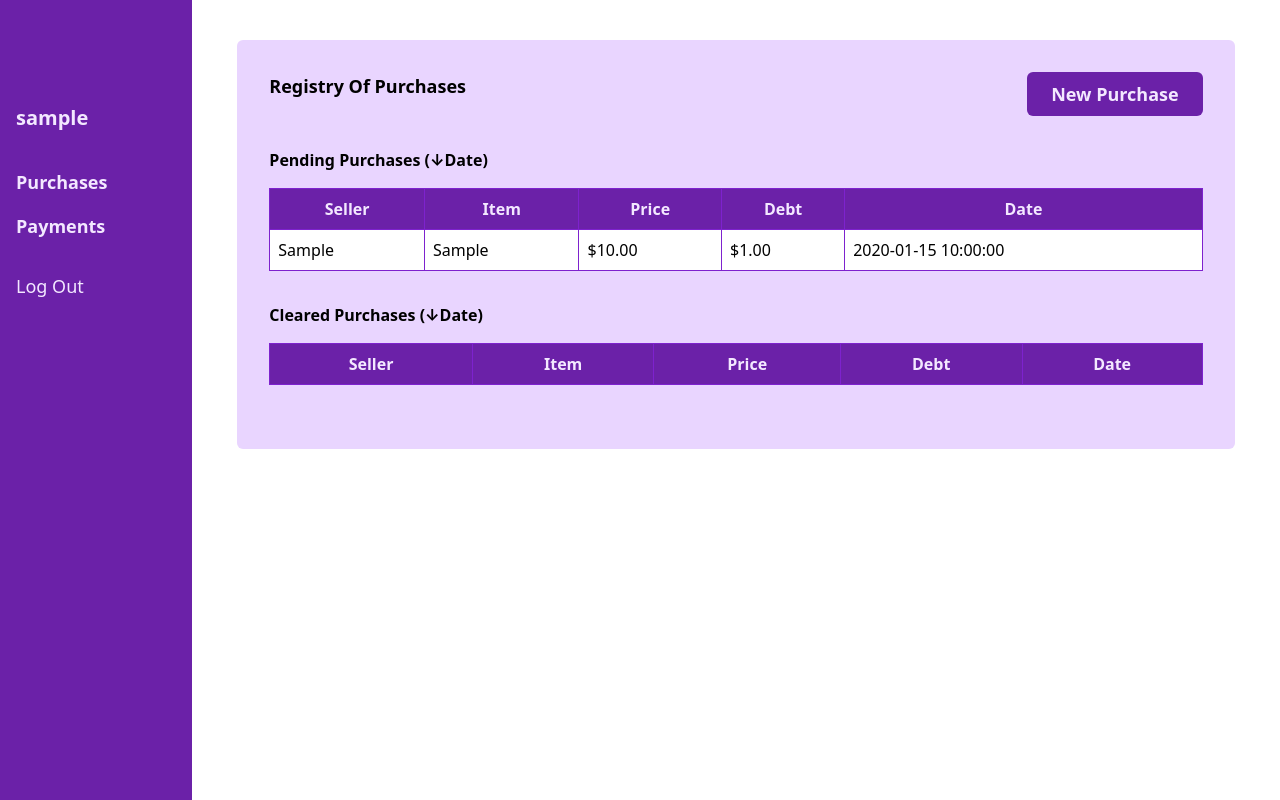
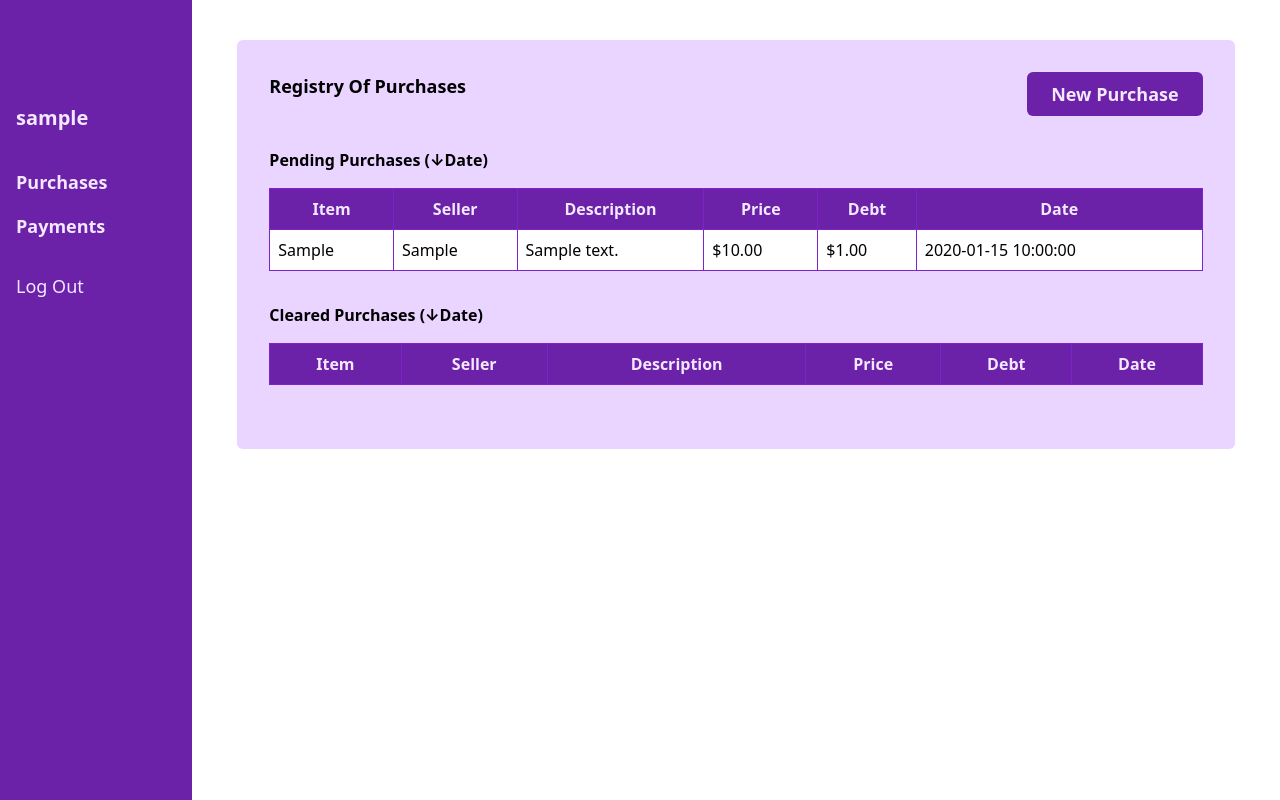
Before and after one commit to carlosgarciafm/payment-tracker, a Flask app: page /purchases in a window 1280 px wide. Run offline with Flask 2, Linux system fonts and the light colour scheme; the visitor is signed in with stand-in values (Sample User, id 1); tables that the repository leaves empty hold one stand-in row (values such as "Sample post"); lists and menus that the app fills with data are empty.

Commit message:
feat(v:purchases): responsively toggle description column
The column is hidden on small screens and shown on all others..

```diff
--- a/app.py
+++ b/app.py
@@ -197,7 +197,7 @@ def purchase():
 @login_required
 def purchases():
     """Allow the user to view cleared and pending purchases."""
-    headers = ["seller", "item", "price", "debt", "date"]
+    headers = ["item", "seller", "description", "price", "debt", "date"]
 
     # Get all pending purchases for the current user.
     pending = Purchase.query.filter_by(
--- a/static/style.css
+++ b/static/style.css
@@ -542,6 +542,10 @@ Ensure the default browser behavior of the `hidden` attribute.
   display: grid;
 }
 
+.hidden {
+  display: none;
+}
+
 .h-40 {
   height: 10rem;
 }
@@ -697,14 +701,14 @@ Ensure the default browser behavior of the `hidden` attribute.
   background-color: rgb(216 180 254 / var(--tw-bg-opacity));
 }
 
+.bg-purple-200 {
+  --tw-bg-opacity: 1;
+  background-color: rgb(233 213 255 / var(--tw-bg-opacity));
+}
+
 .bg-purple-800 {
   --tw-bg-opacity: 1;
   background-color: rgb(107 33 168 / var(--tw-bg-opacity));
-}
-
-.bg-purple-200 {
-  --tw-bg-opacity: 1;
-  background-color: rgb(233 213 255 / var(--tw-bg-opacity));
 }
 
 .bg-white {
@@ -897,6 +901,10 @@ Ensure the default browser behavior of the `hidden` attribute.
     display: flex;
   }
 
+  .md\:table-cell {
+    display: table-cell;
+  }
+
   .md\:hidden {
     display: none;
   }
--- a/templates/purchases.html
+++ b/templates/purchases.html
@@ -22,7 +22,7 @@
                     <thead class="">
                         <tr class="">
                             {% for header in headers %}
-                            <th class="">
+                            <th class="{% if header == "description" %}hidden md:table-cell{% endif %}">
                                 {{ header | title }}
                             </th>
                             {% endfor %}
@@ -32,7 +32,7 @@
                         {% for purchase in purchases_data[status] %}
                         <tr>
                             {% for header in headers %}
-                            <td class="">
+                            <td class="{% if header == "description" %}hidden md:table-cell{% endif %}">
                                 {{ purchase[header] | formatter }}
                             </td>
                             {% endfor %}
```
